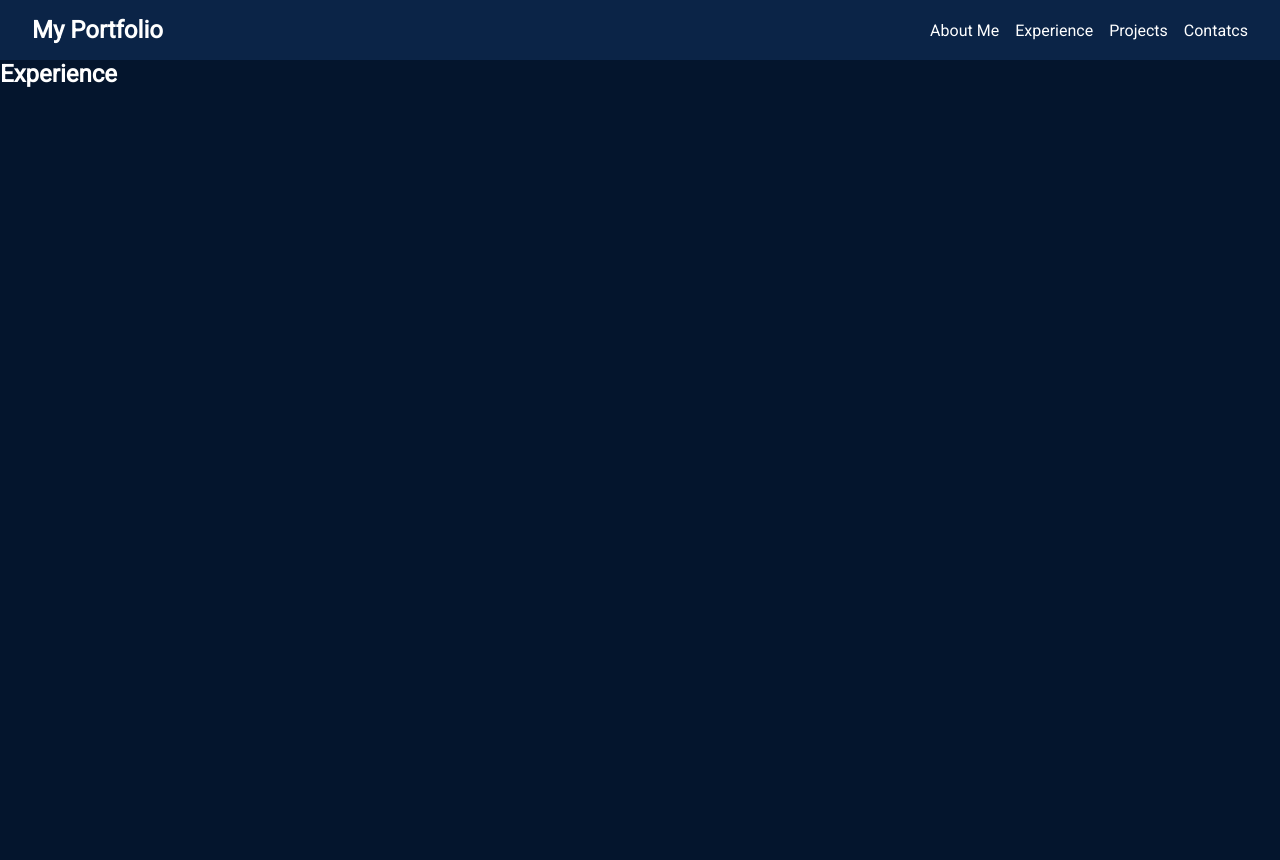
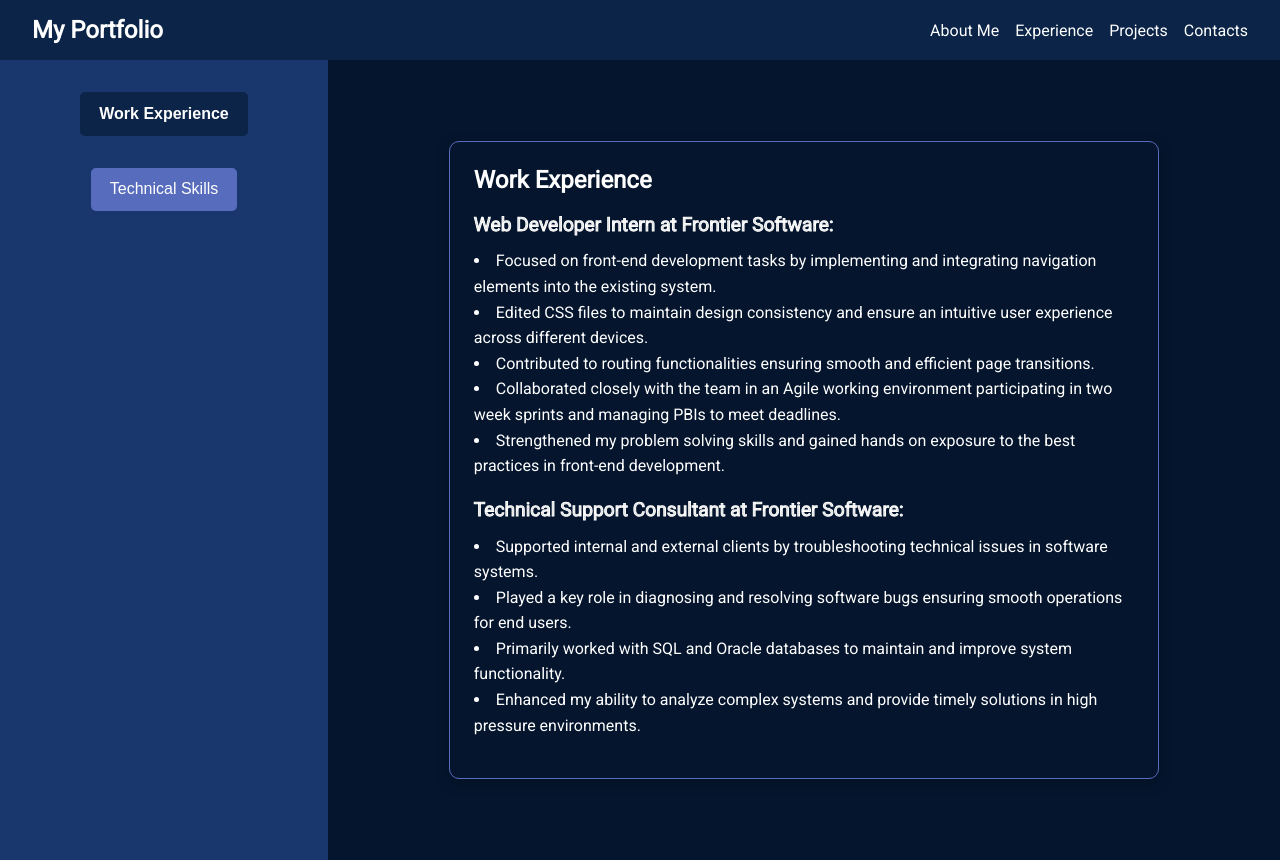
Before and after one commit to erayckc52/portfolio_website, a React (Vite) app in the folder portfolio-react/: page /experience in a window 1280 px wide. Before the commit the page ends 800 px from the top, so only its background shows below. Built offline with nearby package versions, Linux system fonts and the light colour scheme.

Commit message:
experience page filled in

```diff
--- a/portfolio-react/src/components/Navbar.jsx
+++ b/portfolio-react/src/components/Navbar.jsx
@@ -10,7 +10,7 @@ const Navbar = () => {
         <li><Link to="/">About Me</Link></li>
         <li><Link to="/experience">Experience</Link></li>
         <li><Link to="/projects">Projects</Link></li>
-        <li><Link to="/contact">Contatcs</Link></li>
+        <li><Link to="/contact">Contacts</Link></li>
       </ul>
     </nav>
   );
--- a/portfolio-react/src/pages/Experience.jsx
+++ b/portfolio-react/src/pages/Experience.jsx
@@ -1,7 +1,128 @@
-import React from 'react';
+import React, { useState } from 'react';
+import styles from '../styles/Experience.module.css';
 
 const Experience = () => {
-  return <div><h2>Experience</h2></div>;
+  const [activeSection, setActiveSection] = useState('workExperience');
+
+  const workExperienceContent = (
+    <>
+      <h2>Work Experience</h2>
+      <p>
+        <strong>Web Developer Intern at Frontier Software: </strong>
+        <li>Focused on front-end development tasks by implementing and integrating navigation elements into the existing system.</li>
+        <li>Edited CSS files to maintain design consistency and ensure an intuitive user experience across different devices.</li>
+        <li>Contributed to routing functionalities ensuring smooth and efficient page transitions.</li>
+        <li>Collaborated closely with the team in an Agile working environment participating in two week sprints and managing PBIs to meet deadlines.</li>
+        <li>Strengthened my problem solving skills and gained hands on exposure to the best practices in front-end development.</li>
+      </p>
+      <p>
+        <strong>Technical Support Consultant at Frontier Software: </strong>
+        <li>Supported internal and external clients by troubleshooting technical issues in software systems.</li>
+        <li>Played a key role in diagnosing and resolving software bugs ensuring smooth operations for end users.</li>
+        <li>Primarily worked with SQL and Oracle databases to maintain and improve system functionality.</li>
+        <li>Enhanced my ability to analyze complex systems and provide timely solutions in high pressure environments.</li>
+      </p>
+    </>
+  );
+
+  const technicalSkillsContent = (
+    <>
+  <h2>Technical Skills</h2>
+  <div className={styles.skillsGrid}>
+    <div className={styles.card}>
+      <h3>Languages</h3>
+      <ul>
+        <li>JavaScript</li>
+        <li>TypeScript</li>
+        <li>Python</li>
+        <li>Java</li>
+        <li>C#</li>
+        <li>PHP</li>
+        <li>Ruby</li>
+        <li>Rust</li>
+        <li>Go</li>
+        <li>C++</li>
+        <li>Swift</li>
+        <li>SQL</li>
+      </ul>
+    </div>
+    <div className={styles.card}>
+      <h3>Front-End</h3>
+      <ul>
+        <li>HTML</li>
+        <li>CSS</li>
+        <li>React.js</li>
+        <li>Angular</li>
+        <li>Vue.js</li>
+      </ul>
+    </div>
+    <div className={styles.card}>
+      <h3>Back-End</h3>
+      <ul>
+        <li>Node.js</li>
+        <li>.NET</li>
+        <li>SQL (SQL Server, Oracle)</li>
+        <li>RESTful APIs</li>
+      </ul>
+    </div>
+    <div className={styles.card}>
+      <h3>Tools</h3>
+      <ul>
+        <li>Docker</li>
+        <li>Git</li>
+        <li>GitHub</li>
+        <li>VS Code</li>
+      </ul>
+    </div>
+    <div className={styles.card}>
+      <h3>Databases</h3>
+      <ul>
+        <li>SQL Server</li>
+        <li>Oracle</li>
+        <li>Database Optimization</li>
+      </ul>
+    </div>
+    <div className={styles.card}>
+      <h3>Other Skills</h3>
+      <ul>
+        <li>Agile Methodologies</li>
+        <li>Scrum Practices</li>
+        <li>CI/CD Pipelines</li>
+      </ul>
+    </div>
+  </div>
+</>
+  );
+
+  return (
+    <div className={styles.experiencePage}>
+      <div className={styles.leftPanel}>
+        <button
+          className={`${styles.button} ${
+            activeSection === 'workExperience' ? styles.active : ''
+          }`}
+          onClick={() => setActiveSection('workExperience')}
+        >
+          Work Experience
+        </button>
+        <button
+          className={`${styles.button} ${
+            activeSection === 'technicalSkills' ? styles.active : ''
+          }`}
+          onClick={() => setActiveSection('technicalSkills')}
+        >
+          Technical Skills
+        </button>
+      </div>
+      <div className={styles.rightPanel}>
+        <div className={styles.contentBox}>
+          {activeSection === 'workExperience'
+            ? workExperienceContent
+            : technicalSkillsContent}
+        </div>
+      </div>
+    </div>
+  );
 };
 
 export default Experience;
--- /dev/null
+++ b/portfolio-react/src/styles/Experience.module.css
@@ -0,0 +1,104 @@
+@import './vars.css';
+
+.experiencePage {
+  display: flex;
+  flex-direction: row;
+  height: 100vh;
+  background-color: var(--color-bg);
+  color: var(--color-text);
+}
+
+.leftPanel {
+  flex: 1;
+  display: flex;
+  flex-direction: column;
+  justify-content: flex-start;
+  align-items: center;
+  background-color: var(--color-secondary);
+  padding: 1rem;
+}
+
+.button {
+  margin: 1rem 0;
+  padding: 0.8rem 1.2rem;
+  font-size: 1rem;
+  background-color: var(--color-primary);
+  color: var(--color-text);
+  border: none;
+  border-radius: 5px;
+  cursor: pointer;
+  transition: background-color 0.3s;
+}
+
+.button:hover {
+  background-color: var(--color-dark);
+}
+
+.active {
+  background-color: var(--color-dark);
+  font-weight: bold;
+}
+
+.rightPanel {
+  flex: 3;
+  display: flex;
+  justify-content: center;
+  align-items: center;
+  padding: 2rem;
+}
+
+.contentBox {
+  width: 80%;
+  background-color: var(--color-bg);
+  border: 1px solid var(--color-primary);
+  border-radius: 10px;
+  padding: 1.5rem;
+  box-shadow: 0 4px 15px rgba(0, 0, 0, 0.2);
+}
+
+strong {
+    font-size: 1.2rem;
+    font-weight: 500;
+    color: rgba(223, 223, 223, 0.979);
+    -webkit-text-stroke: 1px rgb(255, 255, 255);
+    margin-bottom: 0.5rem;
+    display: block;
+}
+
+p {
+    font-size: 1rem;
+    line-height: 1.6;
+    margin-bottom: 1rem;
+}
+
+h2 {
+    margin-bottom: 1rem;
+}
+
+.skillsGrid {
+  display: grid;
+  grid-template-columns: repeat(auto-fit, minmax(200px, 1fr));
+  gap: 1rem;
+}
+
+.card {
+  background-color: var(--color-secondary);
+  padding: 1rem;
+  border-radius: 8px;
+  box-shadow: 0 4px 15px rgba(0, 0, 0, 0.2);
+  color: var(--color-text);
+}
+
+.card h3 {
+  margin-bottom: 0.5rem;
+  color: rgb(8, 9, 56);
+}
+
+.card ul {
+  list-style: none;
+  padding: 0;
+}
+
+.card ul li {
+  margin-bottom: 0.3rem;
+}
```
Also changed, not shown: portfolio-react/src/styles/Contact.module.css (added), portfolio-react/src/styles/Projects.module.css (added).
